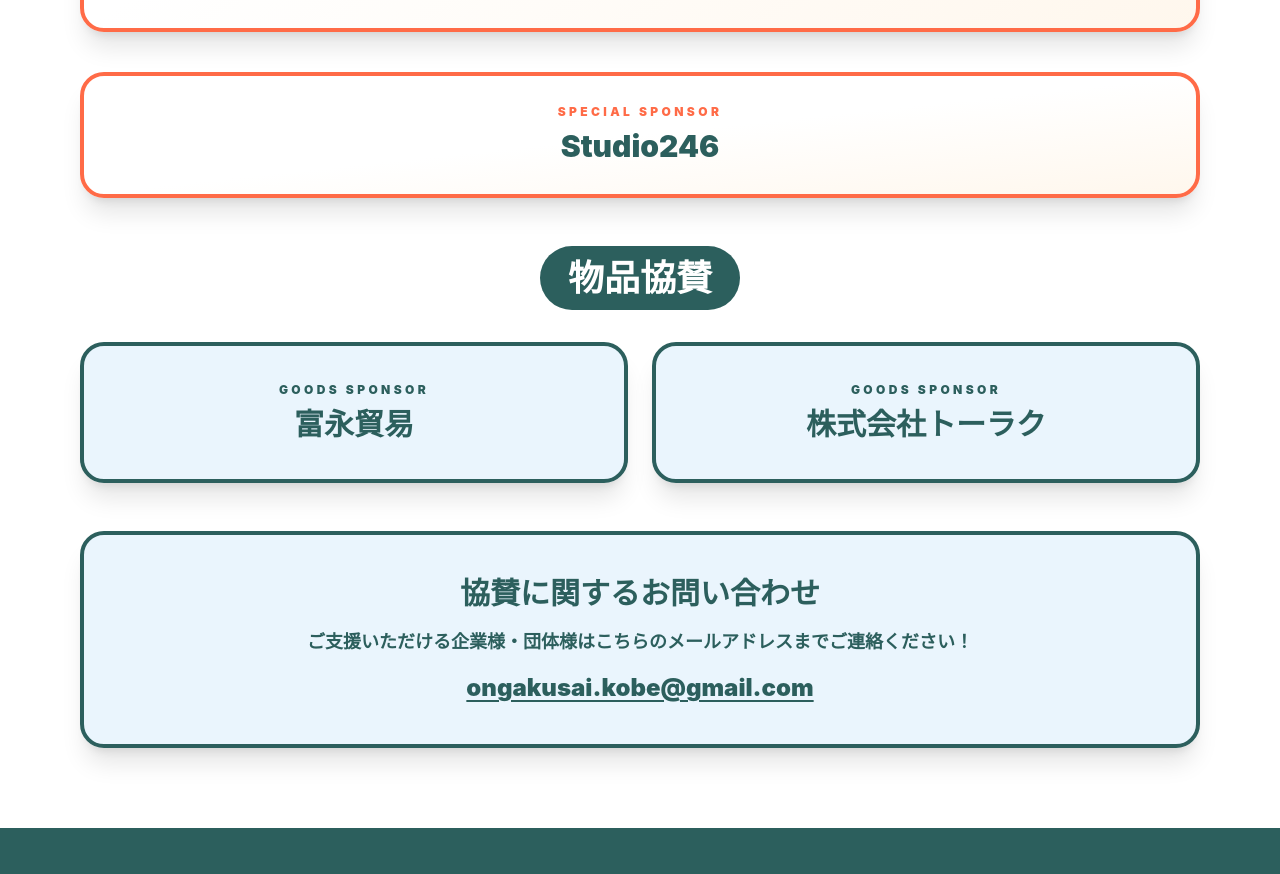
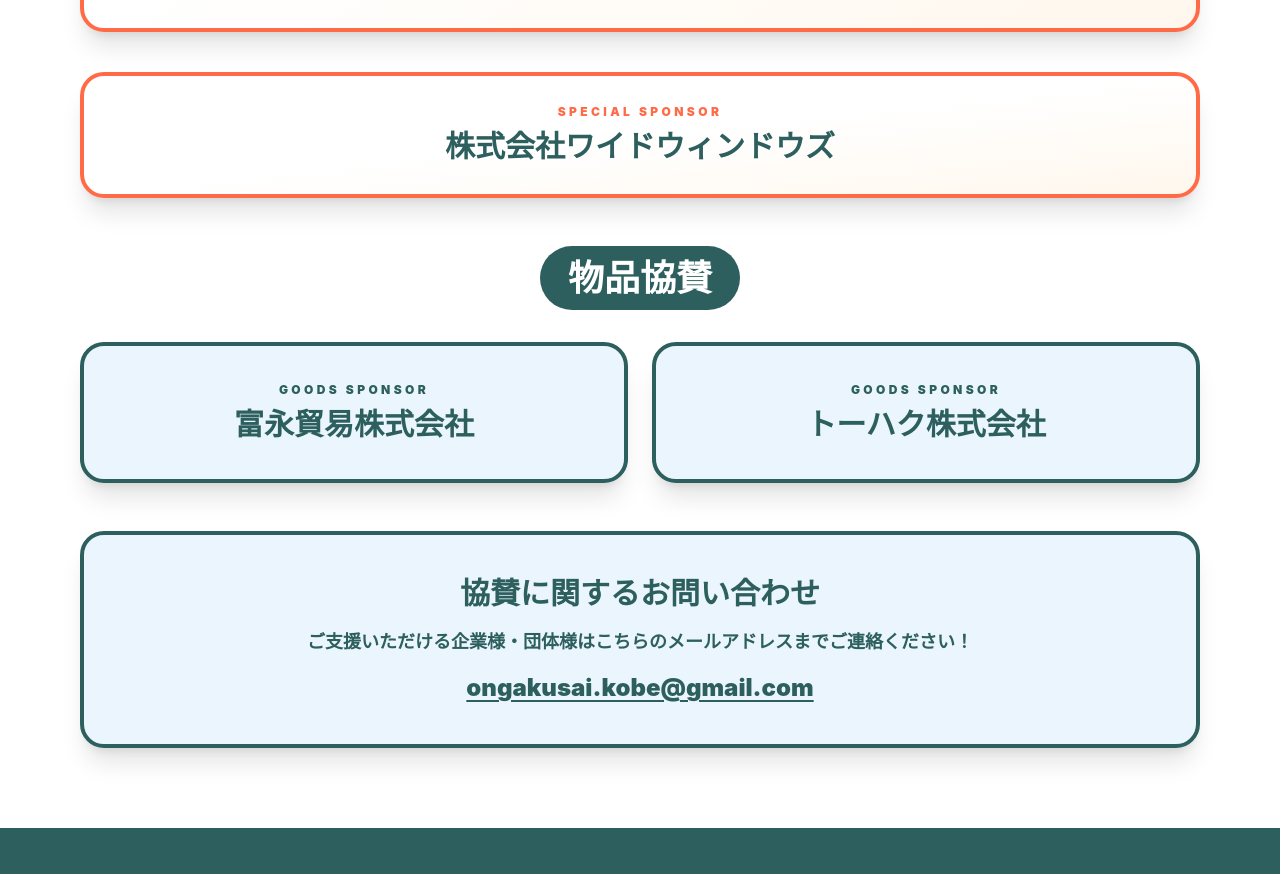
Before and after one commit to hhhhyyyy11/kobe-ongakusai-2026, a Next.js app: page /sponsors in a window 1280 px wide. Shown: the part 2840-3714 px from the top of the page. Built offline with nearby package versions, Linux system fonts and the light colour scheme; no server answers.

Commit message:
スポンサー名を更新

```diff
--- a/src/constants/sponsors.ts
+++ b/src/constants/sponsors.ts
@@ -78,16 +78,16 @@
     ],
   },
   {
-    name: "Studio246",
+    name: "株式会社ワイドウィンドウズ",
   },
 ];
 
 /** 物品提供で神戸音学祭をご支援いただいている企業。 */
 export const goodsSponsors: GoodsSponsor[] = [
   {
-    name: "富永貿易",
+    name: "富永貿易株式会社",
   },
   {
-    name: "株式会社トーラク",
+    name: "トーハク株式会社",
   },
 ];
```
